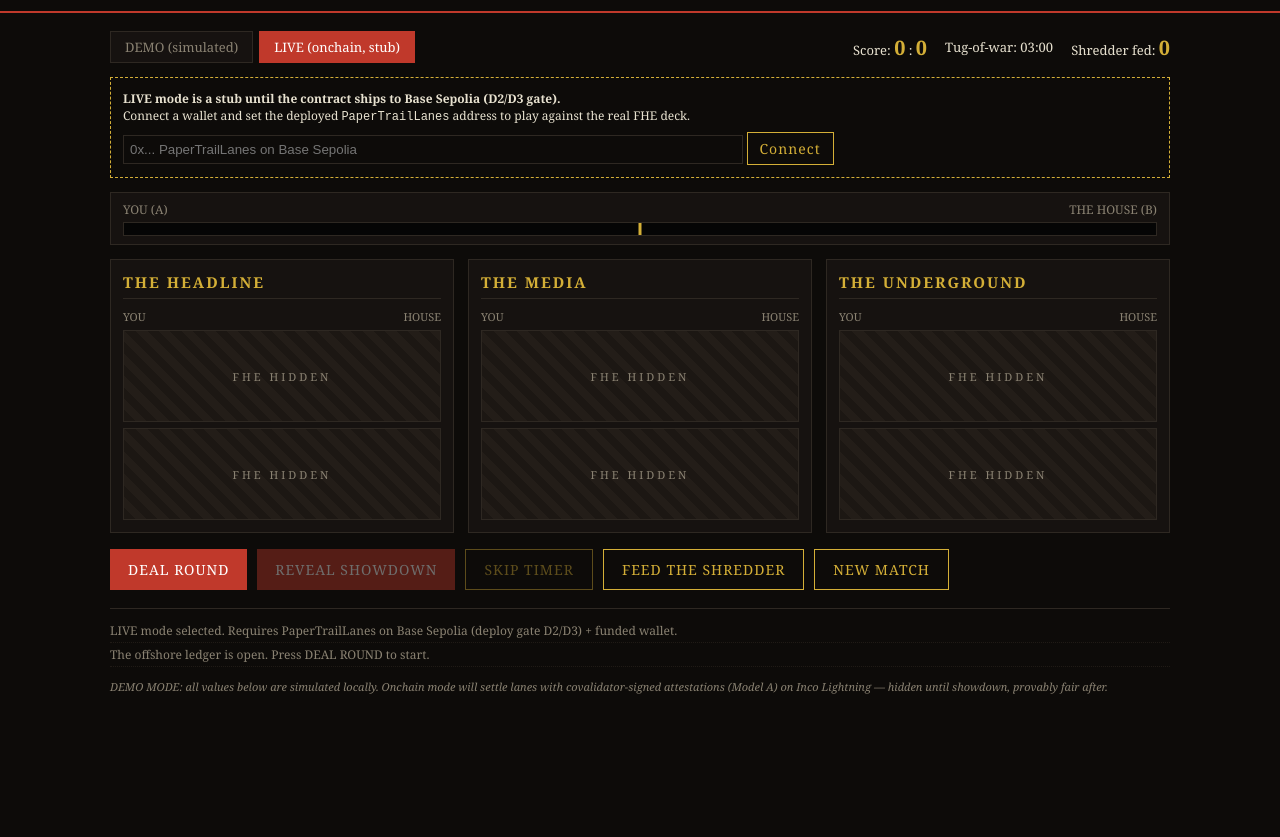
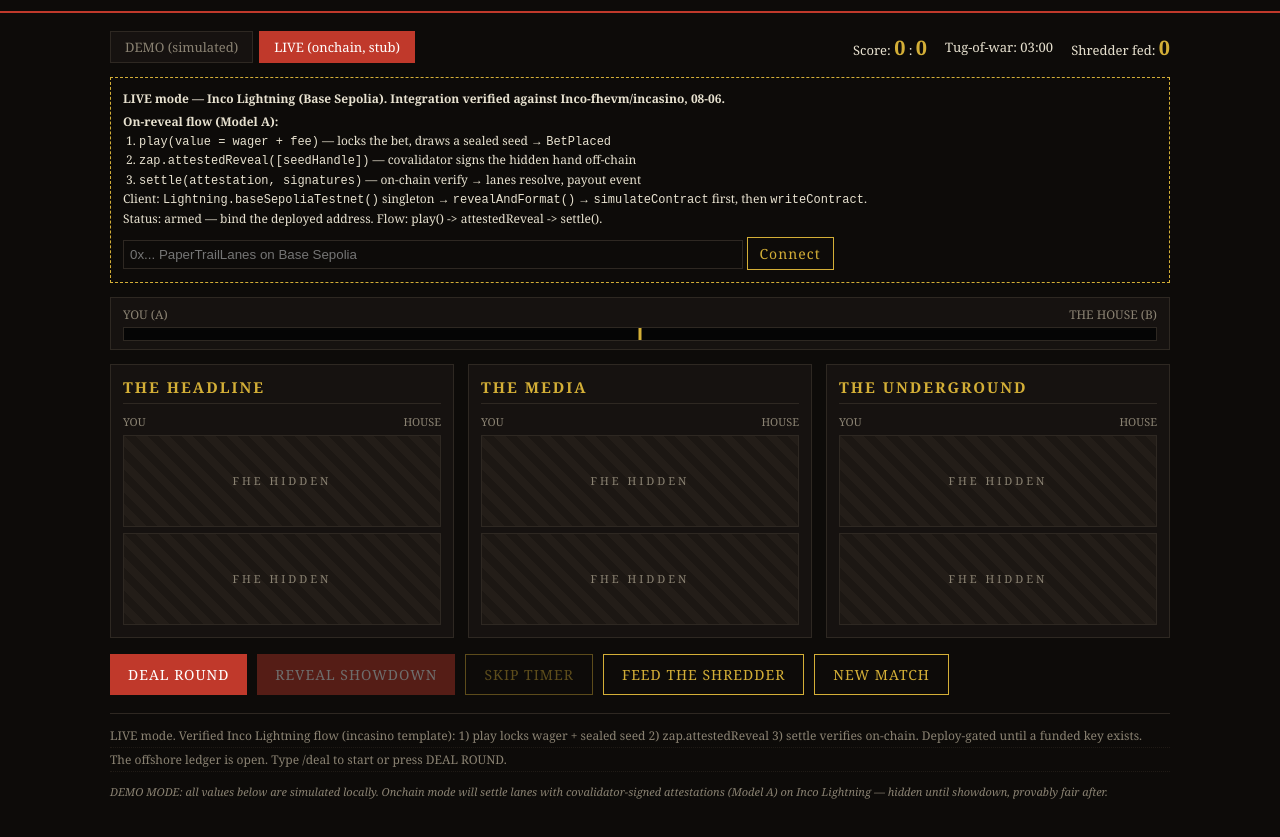
Before and after one commit to cco-agent/PAPER-TRAIL, a plain HTML site: page jam/frontend/index.html in a window 1280 px wide. Both pictures are taken after a click on the button "LIVE (onchain, stub)". Shown: the part 47-884 px from the top of the page. Before the commit the page ends 800 px from the top, so only its background shows below. Drawn offline with Linux system fonts and the light colour scheme.

Commit message:
chore(jam): wire verified Inco Lightning flow into demo LIVE mode (08-06)

```diff
--- a/jam/frontend/index.html
+++ b/jam/frontend/index.html
@@ -78,8 +78,15 @@
   </div>
 
   <div id="livePanel" class="live-panel">
-    <b>LIVE mode is a stub until the contract ships to Base Sepolia (D2/D3 gate).</b><br>
-    Connect a wallet and set the deployed <code>PaperTrailLanes</code> address to play against the real FHE deck.
+    <b>LIVE mode — Inco Lightning (Base Sepolia). Integration verified against Inco-fhevm/incasino, 08-06.</b><br>
+    <div style="margin-top:6px;font-size:12px;line-height:1.55">
+    <b>On-reveal flow (Model A):</b><br>
+    &nbsp;1. <code>play(value = wager + fee)</code> — locks the bet, draws a sealed seed → <code>BetPlaced</code><br>
+    &nbsp;2. <code>zap.attestedReveal([seedHandle])</code> — covalidator signs the hidden hand off-chain<br>
+    &nbsp;3. <code>settle(attestation, signatures)</code> — on-chain verify → lanes resolve, payout event<br>
+    Client: <code>Lightning.baseSepoliaTestnet()</code> singleton → <code>revealAndFormat()</code> → <code>simulateContract</code> first, then <code>writeContract</code>.<br>
+    Status: <span id="liveStatus">deploy-gated — bind the address when PaperTrailLanes ships (D2/D3, needs funded key).</span>
+    </div>
     <div style="margin-top:8px"><input id="ctAddr" placeholder="0x... PaperTrailLanes on Base Sepolia" style="width:60%;padding:6px;background:#0d0b09;color:var(--ink);border:1px solid var(--line)">
     <button class="act ghost" id="connectBtn" style="padding:6px 12px">Connect</button></div>
   </div>
@@ -99,11 +106,19 @@
     <button class="act ghost" id="btnNew">NEW MATCH</button>
   </div>
 
-  <div class="log" id="log"><div class="ln">The offshore ledger is open. Press DEAL ROUND to start.</div></div>
+  <div class="log" id="log"><div class="ln">The offshore ledger is open. Type /deal to start or press DEAL ROUND.</div></div>
   <div class="note">DEMO MODE: all values below are simulated locally. Onchain mode will settle lanes with covalidator-signed attestations (Model A) on Inco Lightning — hidden until showdown, provably fair after.</div>
 </div>
 <script>
 /* PAPER TRAIL ConfidentialDeck demo - vanilla JS, zero deps */
+/* LIVE MODE INTEGRATION - VERIFIED against Inco-fhevm/incasino client/src/utils/inco.ts (08-06):
+   const zap = await Lightning.baseSepoliaTestnet();   // singleton, Base Sepolia = Inco testnet
+   await zap.attestedReveal([seedHandle], { backoffConfig: { maxRetries: 8, baseDelayInMs: 2000, backoffFactor: 1.2 } });
+   // -> { plaintext: { value }, covalidatorSignatures } -> pad(toHex(value), {size:32}) -> settle(gameId, attestation, signatures)
+   Full flow: simulateContract first -> writeContract(play, value=wager+fee) -> waitForTransactionReceipt
+              -> parse BetPlaced -> revealAndFormat -> writeContract(settle) -> outcome event (payout).
+   Hidden-hand: euint256 handles stay encrypted until showdown; only the covalidator-attested reveal opens them. */
+
 const LANES = [
   { id: 0, name: "The Headline", short: "H" },
   { id: 1, name: "The Media", short: "M" },
@@ -163,7 +178,7 @@
 }
 function updateHud() {
   $("scoreA").textContent = state.scoreA; $("scoreB").textContent = state.scoreB; $("fed").textContent = state.fed;
-  const pct = Math.max(0, Math.min(50, state.gauge * 2));
+  const half = 50; const pct = Math.max(0, Math.min(half, state.gauge * 2));
   $("fillA").style.width = pct + "%"; $("fillB").style.width = pct + "%";
 }
 function deal() {
@@ -217,8 +232,8 @@
 $("btnFeed").onclick = feed;
 $("btnNew").onclick = newMatch;
 $("modeDemo").onclick = () => { state.mode = "demo"; $("modeDemo").classList.add("active"); $("modeLive").classList.remove("active"); $("livePanel").classList.remove("show"); log("Demo mode. All hands simulated locally — onchain FHE comes with LIVE mode."); };
-$("modeLive").onclick = () => { state.mode = "live"; $("modeDemo").classList.remove("active"); $("modeLive").classList.add("active"); $("livePanel").classList.add("show"); log("LIVE mode selected. Requires PaperTrailLanes on Base Sepolia (deploy gate D2/D3) + funded wallet."); };
-$("connectBtn").onclick = () => { const addr = $("ctAddr").value.trim(); if (!addr) { log("No contract address — stub holds the seat warm."); return; } log(`LIVE stub: would bind to <code>${addr}</code> once deployed. Watch this lane.`); };
+$("modeLive").onclick = () => { state.mode = "live"; $("modeDemo").classList.remove("active"); $("modeLive").classList.add("active"); $("livePanel").classList.add("show"); var st = document.getElementById("liveStatus"); if (st) st.textContent = "armed — bind the deployed address. Flow: play() -> attestedReveal -> settle()."; log("LIVE mode. Verified Inco Lightning flow (incasino template): 1) play locks wager + sealed seed 2) zap.attestedReveal 3) settle verifies on-chain. Deploy-gated until a funded key exists."); };
+$("connectBtn").onclick = () => { const addr = $("ctAddr").value.trim(); if (!addr) { log("No contract address — stub holds the seat warm."); return; } if (!/^0x[a-fA-F0-9]{40}$/.test(addr)) { log("That is not a 40-hex 0x address. The books cannot balance on a typo."); return; } state.ct = addr; var st = document.getElementById("liveStatus"); if (st) st.textContent = "bound to " + addr.slice(0,10) + "… — first reveal will run the attested settle flow once deployed & funded."; log("LIVE bind: <code>" + addr + "</code>. On reveal: play() -> zap.attestedReveal(seedHandle) -> settle(attestation, signatures) -> outcome event."); };
 drawLanes(); updateHud();
 </script>
 </body>
```
